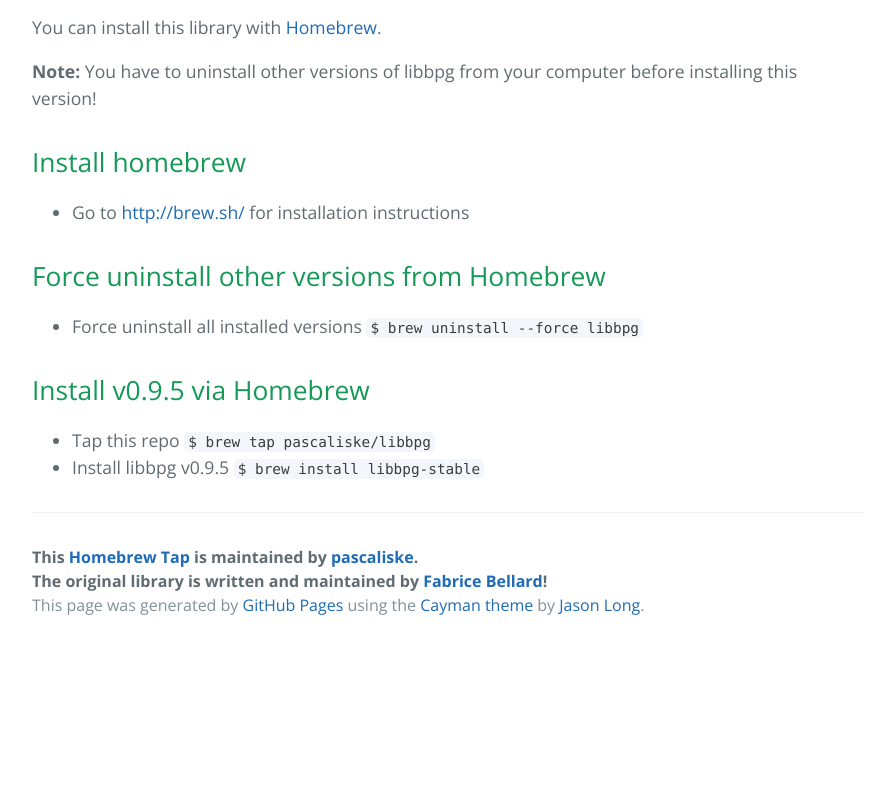
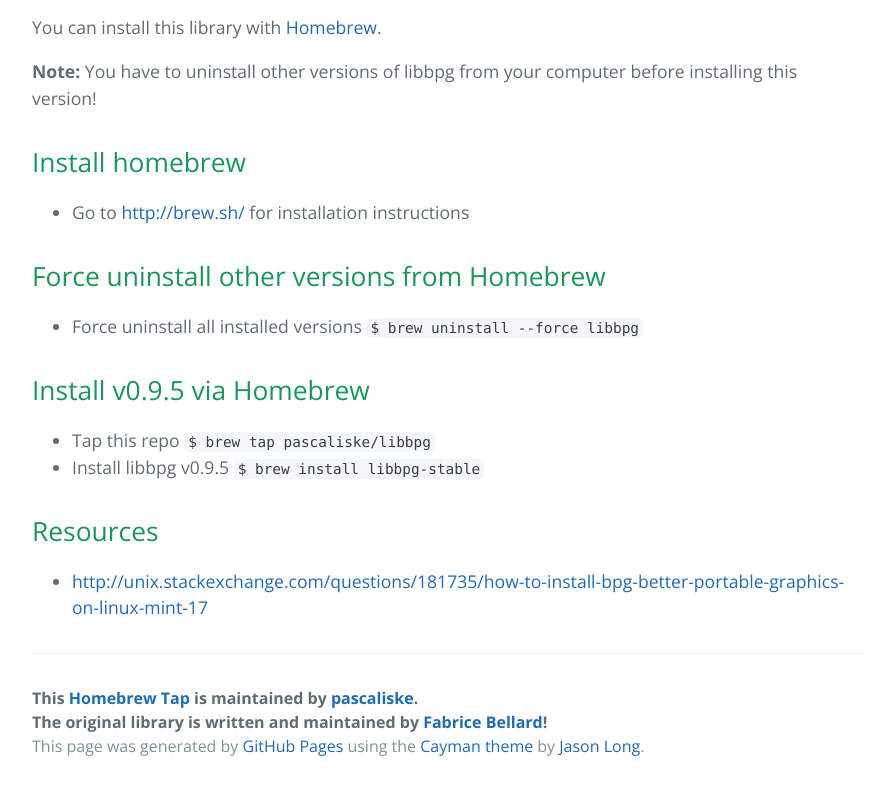
Before and after one commit to pascaliske/homebrew-libbpg, a plain HTML site: page index.html in a window 1280 px wide. Shown: the part 541-1331 px from the top of the page, without its empty margins (192-1087 px from the left). Before the commit the page ends 1190 px from the top, so only its background shows below. Drawn offline with nearby package versions, Linux system fonts and the light colour scheme.

Commit message:
Update index.html

```diff
--- a/index.html
+++ b/index.html
@@ -51,6 +51,12 @@
 </li>
 </ul>
 
+<h2>
+<a id="resources" class="anchor" href="#resources" aria-hidden="true"><span aria-hidden="true" class="octicon octicon-link"></span></a>Resources</h2>
+<ul>
+      <li><a href="http://unix.stackexchange.com/questions/181735/how-to-install-bpg-better-portable-graphics-on-linux-mint-17">http://unix.stackexchange.com/questions/181735/how-to-install-bpg-better-portable-graphics-on-linux-mint-17</a>
+      </li>
+</ul>
       <footer class="site-footer">
         <span class="site-footer-owner">This <a href="https://github.com/pascaliske/homebrew-libbpg">Homebrew Tap</a> is maintained by <a href="https://github.com/pascaliske">pascaliske</a>.<br />The original library is written and maintained by <a href="http://bellard.org">Fabrice Bellard</a>!</span>
 
```
